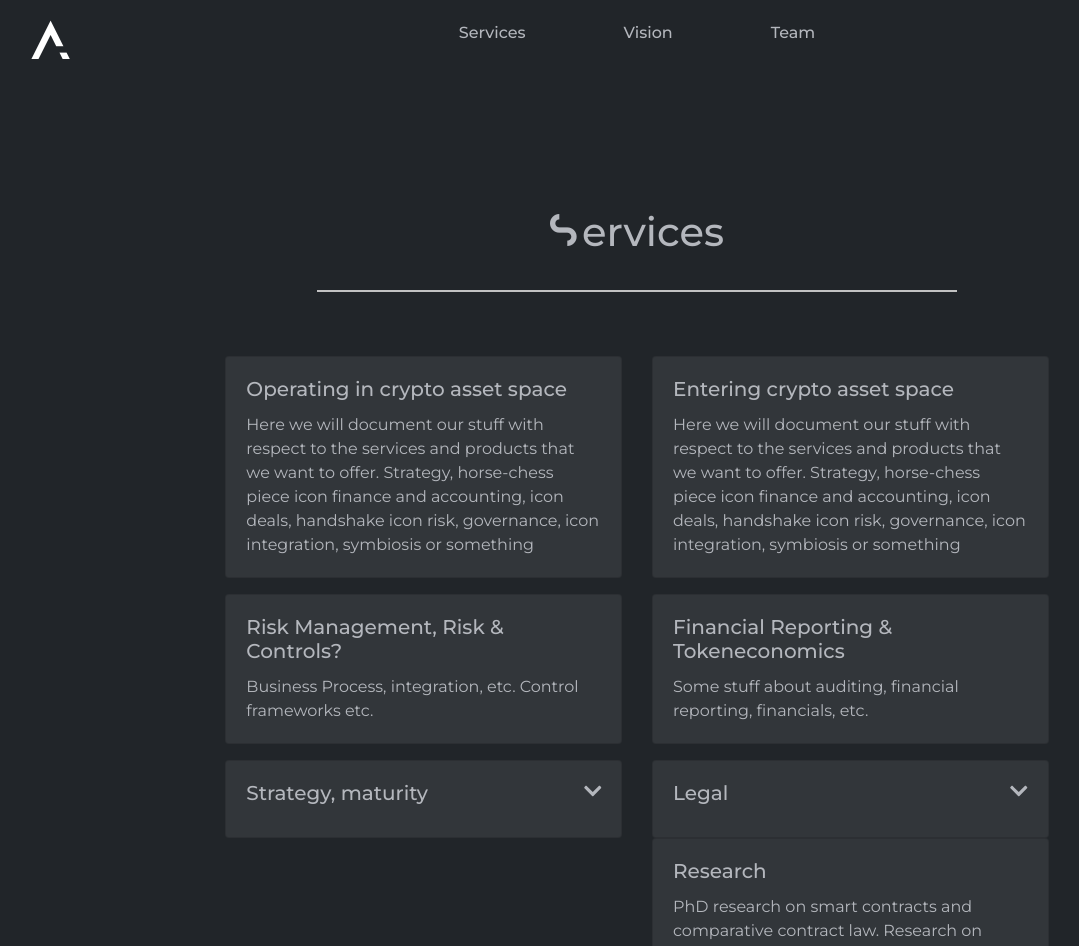
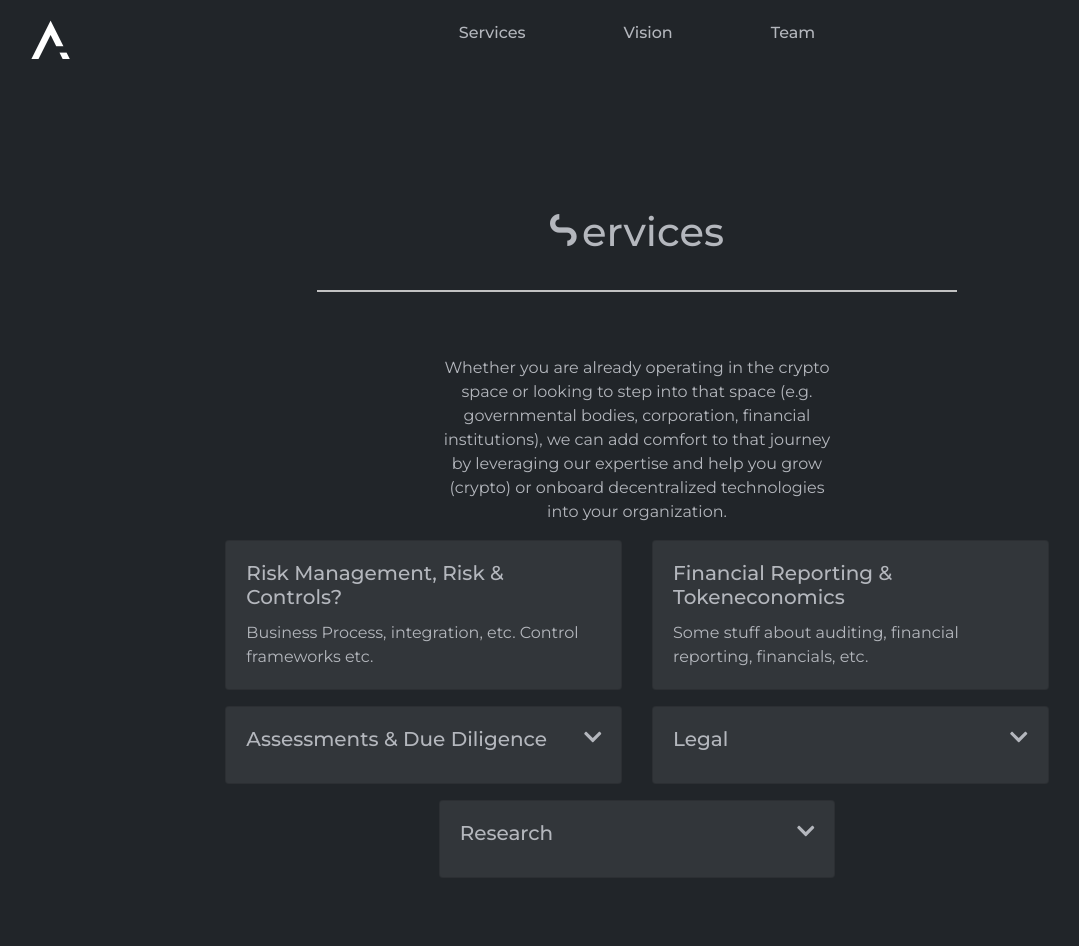
Before and after one commit to STV038/STV038.github.io-aktai, a React (Create React App) app: page /services in a window 1280 px wide. Shown: the top 946 px of the page, without its empty margins (3-1082 px from the left). After the commit the page ends 894 px from the top, so only its background shows below. Built offline with nearby package versions, Linux system fonts and the light colour scheme.

Commit message:
worked on content

```diff
--- a/src/components/Services.js
+++ b/src/components/Services.js
@@ -38,8 +38,11 @@ const Services = () => {
   const [isOpen1, setIsOpen1] = useState(false);
   const toggle1 = () => setIsOpen1(!isOpen1);
 
-  const [isOpen2, setIsOpen2] = useState(false);
-  const toggle2 = () => setIsOpen2(!isOpen2);
+  const [openLegal, setLegal] = useState(false);
+  const toggleLegal = () => setLegal(!openLegal);
+
+  const [openResearch, setResearch] = useState(false);
+  const toggleResearch = () => setResearch(!openResearch);
 
   return (
     <div>
@@ -60,36 +63,17 @@ const Services = () => {
             <Row className="mb-5">
               <hr className="new1" />
             </Row>
-            <Row className="justify-content-center">
-              <Col sm="12" lg="4" className="pb-3">
-                <Card body>
-                  <CardTitle tag="h5">
-                    Operating in crypto asset space
-                  </CardTitle>
-                  <CardText>
-                    Here we will document our stuff with respect to
-                    the services and products that we want to offer.
-                    Strategy, horse-chess piece icon finance and
-                    accounting, icon deals, handshake icon risk,
-                    governance, icon integration, symbiosis or
-                    something
-                  </CardText>
-                </Card>
-              </Col>
+            <Row className="justify-content-center text-center">
               <Col sm="12" lg="4">
-                <Card body>
-                  <CardTitle tag="h5">
-                    Entering crypto asset space
-                  </CardTitle>
-                  <CardText>
-                    Here we will document our stuff with respect to
-                    the services and products that we want to offer.
-                    Strategy, horse-chess piece icon finance and
-                    accounting, icon deals, handshake icon risk,
-                    governance, icon integration, symbiosis or
-                    something
-                  </CardText>
-                </Card>
+                <p className="mb-3">
+                  Whether you are already operating in the crypto
+                  space or looking to step into that space (e.g.
+                  governmental bodies, corporation, financial
+                  institutions), we can add comfort to that journey by
+                  leveraging our expertise and help you grow (crypto)
+                  or onboard decentralized technologies into your
+                  organization.
+                </p>
               </Col>
             </Row>
             <Row className="justify-content-center">
@@ -124,42 +108,52 @@ const Services = () => {
                     tag="h5"
                     className="expand-card"
                   >
-                    <div>Strategy, maturity</div>
+                    <div>Assessments & Due Diligence</div>
                     <FontAwesomeIcon icon={faChevronDown} id="icon" />
                   </CardTitle>
                   <Collapse isOpen={isOpen1}>
                     <CardText>
-                      Business Process, integration, etc. Control
-                      frameworks etc.
+                      Risk, Maturity assessments. (DeFi) Product
+                      assessments. Technology Risk Management
+                      professionals take a broader, more holistic view
+                      of the risk element. We concentrate on the
+                      strategic impact that technologies and new
+                      business models can have on your entire
+                      organization. We help you establish a governance
+                      framework that embraces disruptive technologies
+                      and encourages innovation while ensuring risks
+                      are identified and managed
                     </CardText>
                   </Collapse>
                 </Card>
               </Col>
-              <Col sm="12" lg="4">
+              <Col sm="12" lg="4" className="pb-3">
                 <Card body>
                   <CardTitle
                     tag="h5"
-                    onClick={toggle2}
+                    onClick={toggleLegal}
                     className="expand-card"
                   >
                     <div>Legal</div>
                     <FontAwesomeIcon icon={faChevronDown} id="icon" />
                   </CardTitle>
-                  <Collapse isOpen={isOpen2}>
+                  <Collapse isOpen={openLegal}>
                     <CardText>
                       The regulatory and technological landscape
                       surrounding crypto assets and blockchain is
                       ambigious, moving fast and still maturing.
                       Governments are struggling to interpret the
                       implications of this space, which means that
-                      regulations surrounding the development and use
-                      of decentralized technologies is still
-                      developing. Operating in such a world comes with
-                      multiple challenges, as future regulation might
-                      impact your business or governance model. We can
-                      help you face these challenges so that you may
-                      comply with current and future regulations and
-                      best practices.
+                      regulations surrounding the use of decentralized
+                      technologies is still developing. Operating in
+                      such a world comes with multiple challenges, as
+                      future regulation might impact your business or
+                      governance model. We can help you face these
+                      challenges so that you may comply with current
+                      and future regulations and demonstrate the
+                      implementation of best practices to regulatory
+                      bodies, investors and clients. We can help you
+                      with the following topics:
                       <ul>
                         <li>
                           Streamlining a business plan in light of the
@@ -177,15 +171,27 @@ const Services = () => {
                     </CardText>
                   </Collapse>
                 </Card>
-
+              </Col>
+            </Row>
+            <Row className="justify-content-center">
+              <Col sm="12" lg="4" className="pb-3">
                 <Card body>
-                  <CardTitle tag="h5">Research</CardTitle>
+                  <CardTitle
+                    onClick={toggleResearch}
+                    tag="h5"
+                    className="expand-card"
+                  >
+                    <div>Research</div>
+                    <FontAwesomeIcon icon={faChevronDown} id="icon" />
+                  </CardTitle>
+                  <Collapse isOpen={openResearch}>
                     <CardText>
                       PhD research on smart contracts and comparative
                       contract law. Research on Information Risk
                       Management approaches for multi-party consensus
                       machines.
                     </CardText>
+                  </Collapse>
                 </Card>
               </Col>
             </Row>
```
Lines whose indentation alone changed are shown as unchanged.
